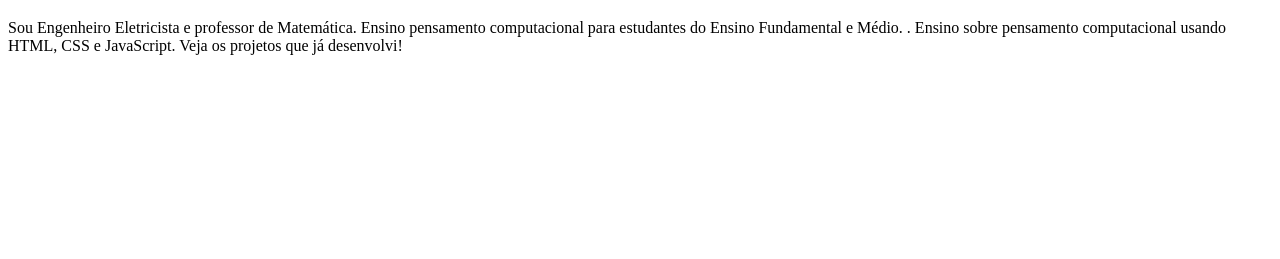
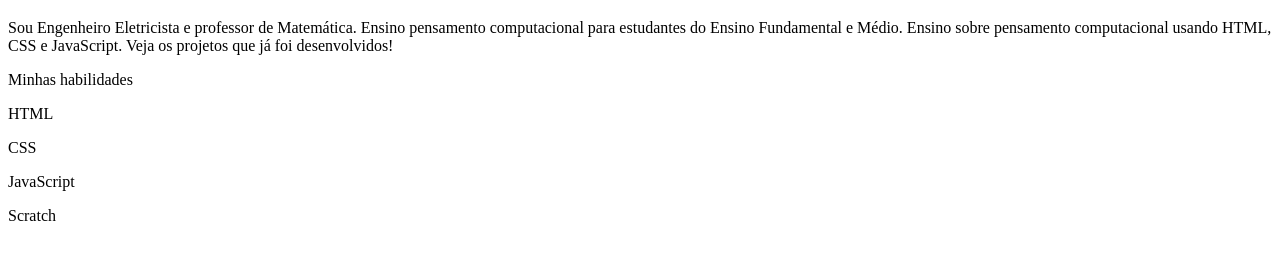
Before and after one commit to lucasplasto/Pagina-Web---teste, a plain HTML site: page index.html in a window 1280 px wide. Shown: the part 377-636 px from the top of the page. Drawn offline with Linux system fonts and the light colour scheme; files whose address does not match are found by name.

```diff
--- a/index.html
+++ b/index.html
@@ -1,20 +1,29 @@
 <!DOCTYPE html>
 <html lang="en">
+
 <head>
   <meta charset="UTF-8">
   <meta name="viewport" content="width=device-width, initial-scale=1.0">
   <title>Meu Portifólio</title>
 </head>
+
 <body>
+  <header class="container">
     <img src="img/avatar-perfil.png" alt="avatar da Fernanda" srcset="" />
     <p>Eu sou o Lucas_</p>
     <h1>Eu ensino Programação</h1>
     <p>
-        Sou Engenheiro Eletricista e professor de Matemática. Ensino pensamento computacional
-    para estudantes do Ensino Fundamental e Médio.
-    . Ensino sobre pensamento
-    computacional usando HTML, CSS e JavaScript. Veja os projetos que já
-    desenvolvi!
+      Sou Engenheiro Eletricista e professor de Matemática. Ensino pensamento computacional para estudantes do Ensino
+      Fundamental e Médio. Ensino sobre pensamento computacional usando HTML, CSS e JavaScript. Veja os projetos que já
+      foi desenvolvidos!
     </p>
+    <p>Minhas habilidades</p>
+    <div>
+      <p>HTML</p>
+      <p>CSS</p>
+      <p>JavaScript</p>
+      <p>Scratch</p>
+    </div>
+  </header>
 </body>
 </html>
```
Also changed, not shown: img/avatar-perfil.png (renamed from imagens/avatar-perfil.png), img/projeto-1.png (renamed from imagens/projeto-1.png), img/projeto-2.png (renamed from imagens/projeto-2.png), img/projeto-3.png (renamed from imagens/projeto-3.png), 1 other file. Lines whose indentation alone changed are shown as unchanged.
